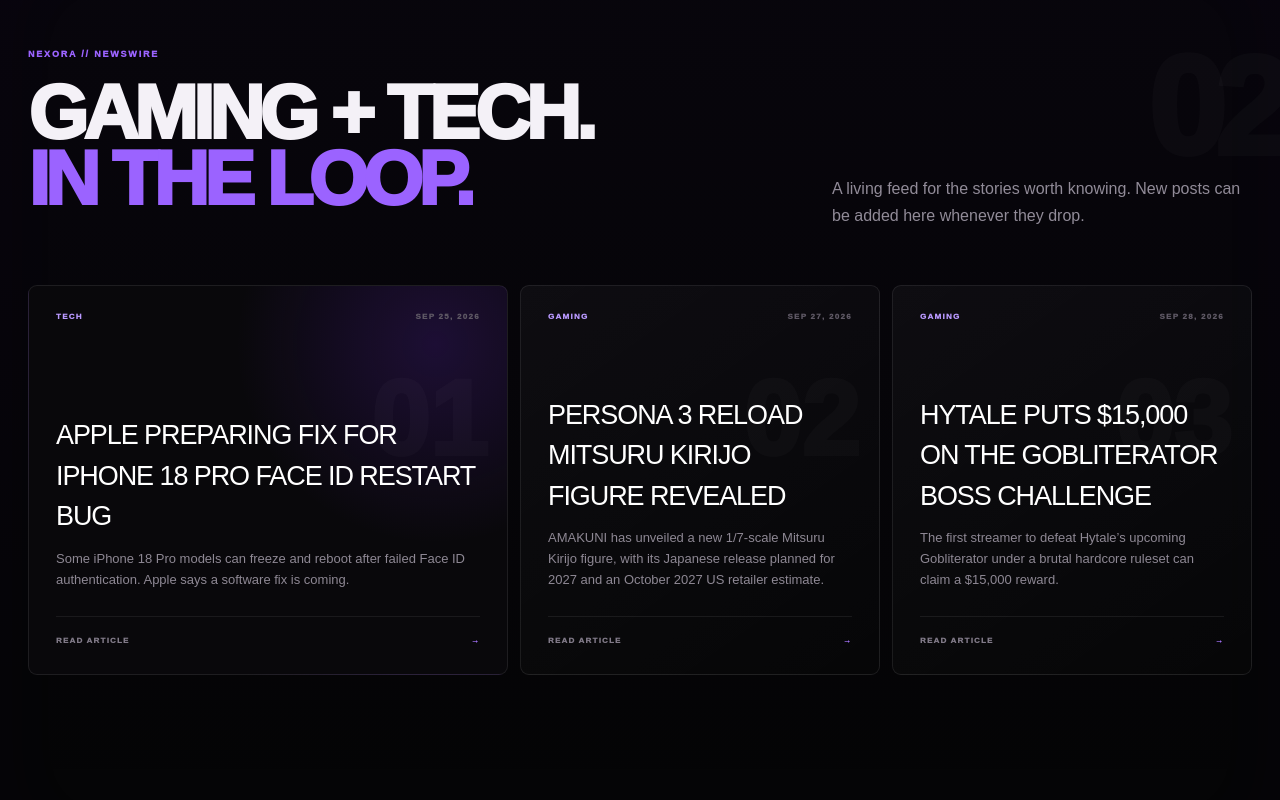
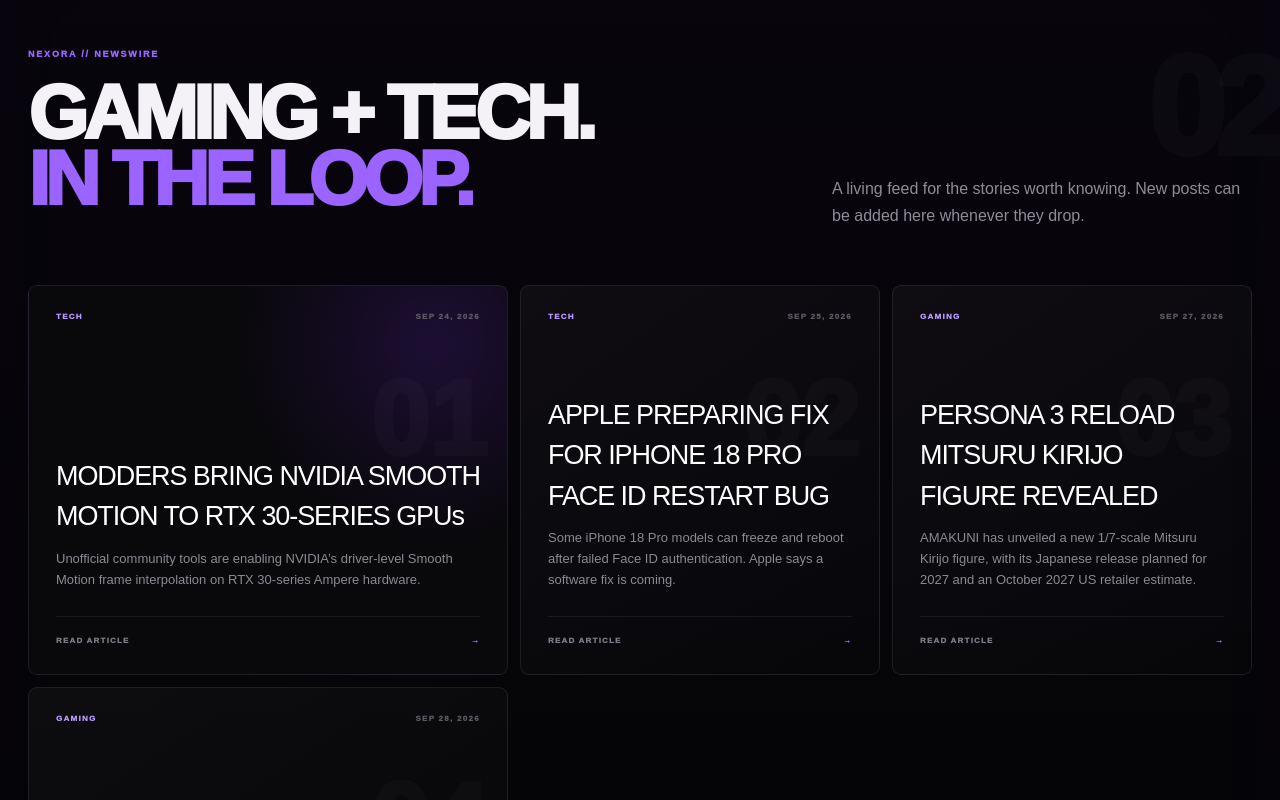
Before and after one commit to ggnexoragg-ux/nexora-website, a Next.js app: page / in a window 1280 px wide. Shown: the part 2000-2800 px from the top of the page. Built offline with nearby package versions, Linux system fonts and the light colour scheme.

Commit message:
Add RTX 30 Smooth Motion story to NEXORA news

```diff
--- a/app/page.js
+++ b/app/page.js
@@ -3,7 +3,7 @@ const DISCORD='https://discord.gg/3yWX2qTUZ';
 const TIKTOK='https://www.tiktok.com/@nex0ra.gg';
 const DUBBY='https://www.dubby.gg/';
 const pillars=[['01','SQUAD UP','Find players who actually play what you play. Build a squad, queue up and stop gaming alone.'],['02','LIVE THE COMMUNITY','Clips, voice chats, events, chaos and people worth coming back for.'],['03','STAY IN THE LOOP','Gaming news, recommendations, giveaways and content without the filler.']];
-const newsItems=[
+const newsItems=[{category:'TECH',title:'MODDERS BRING NVIDIA SMOOTH MOTION TO RTX 30-SERIES GPUs',summary:'Unofficial community tools are enabling NVIDIA’s driver-level Smooth Motion frame interpolation on RTX 30-series Ampere hardware.',date:'SEP 24, 2026',link:'/news/rtx-30-smooth-motion-mod'},
  {category:'TECH',title:'APPLE PREPARING FIX FOR IPHONE 18 PRO FACE ID RESTART BUG',summary:'Some iPhone 18 Pro models can freeze and reboot after failed Face ID authentication. Apple says a software fix is coming.',date:'SEP 25, 2026',link:'/news/iphone-18-pro-face-id-restart-fix'},
  {category:'GAMING',title:'PERSONA 3 RELOAD MITSURU KIRIJO FIGURE REVEALED',summary:'AMAKUNI has unveiled a new 1/7-scale Mitsuru Kirijo figure, with its Japanese release planned for 2027 and an October 2027 US retailer estimate.',date:'SEP 27, 2026',link:'/news/persona-3-reload-mitsuru-figure'},
  {category:'GAMING',title:'HYTALE PUTS $15,000 ON THE GOBLITERATOR BOSS CHALLENGE',summary:'The first streamer to defeat Hytale’s upcoming Gobliterator under a brutal hardcore ruleset can claim a $15,000 reward.',date:'SEP 28, 2026',link:'/news/hytale-15000-gobliterator-challenge'}
```
